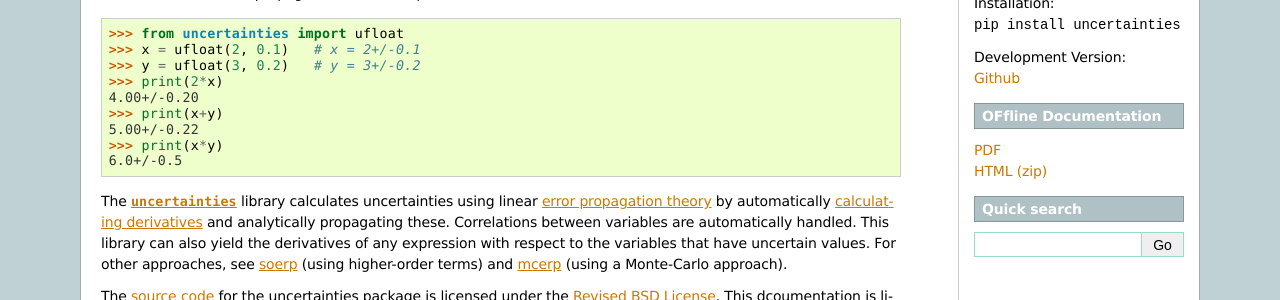
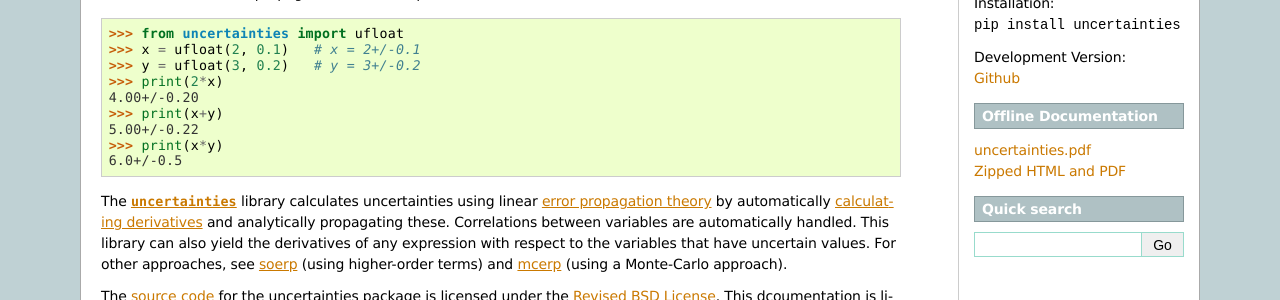
Before and after one commit to lmfit/uncertainties, a Sphinx documentation site: the page built from doc/index.rst, in a window 1280 px wide. Shown: the part 235-535 px from the top of the page. Built offline with Sphinx 7.4.7, drawn with Linux system fonts in a browser that asks for light colours; pages that are not in the unit, such as notebooks, are missing from menus.

Commit message:
simplify name for PDF doc, generate zip file of docs

```diff
--- a/doc/_templates/indexsidebar.html
+++ b/doc/_templates/indexsidebar.html
@@ -11,10 +11,10 @@
 </p>
 
 
- <h3>OFfline Documentation</h3>
+ <h3>Offline Documentation</h3>
 
 <p>
-  <a href="uncertainties.pdf">PDF</a>
+  <a href="uncertainties.pdf">uncertainties.pdf</a>
   <br>
-  <a href="uncertainties_doc.zip">HTML (zip)</a>
+  <a href="uncertainties_doc.zip">Zipped HTML and PDF</a>
 </p>
--- a/doc/conf.py
+++ b/doc/conf.py
@@ -164,7 +164,7 @@ html_show_sourcelink = False
 #html_file_suffix = ''
 
 # Output file base name for HTML help builder.
-htmlhelp_basename = 'uncertaintiesdoc'
+htmlhelp_basename = 'uncertainties'
 
 
 # -- Options for LaTeX output --------------------------------------------------
@@ -178,7 +178,7 @@ htmlhelp_basename = 'uncertaintiesdoc'
 # Grouping the document tree into LaTeX files. List of tuples
 # (source start file, target name, title, author, documentclass [howto/manual]).
 latex_documents = [
-  ('index', 'uncertaintiesPythonPackage.tex', u'uncertainties Python package Documentation',
+  ('index', 'uncertainties.tex', u'uncertainties Python package Documentation',
    u'Eric O. LEBIGOT (EOL)', 'manual'),
 ]
 
```
Also changed, not shown: 1 other file.
